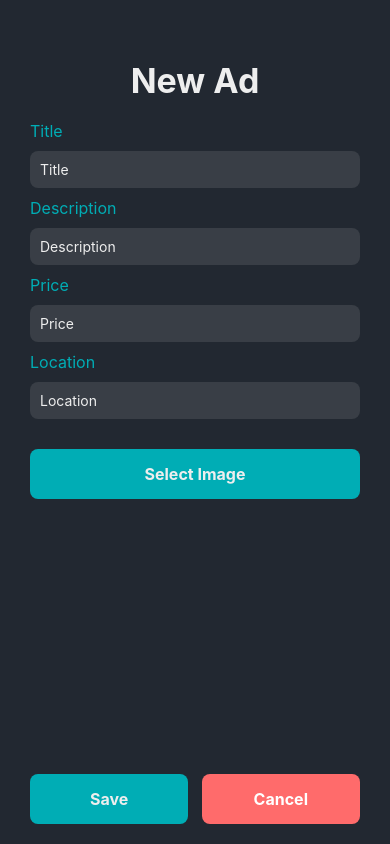
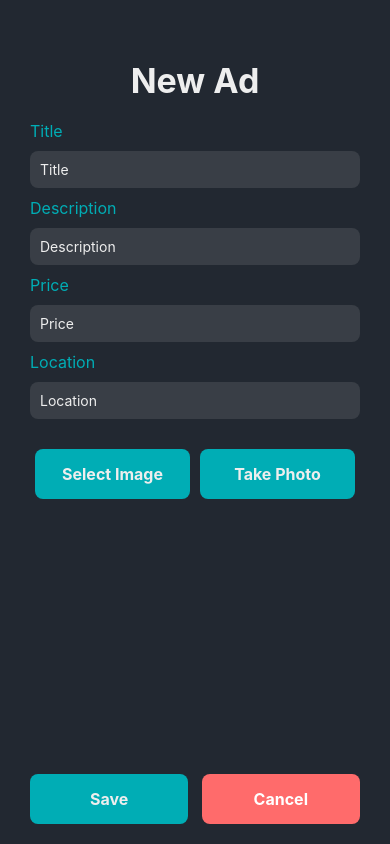
Before and after one commit to Hxnzo/BazaarMarketplace, a React Native app in the folder client/: screen /CreateProduct in a window 390 px wide. Built offline with nearby package versions, Linux system fonts and the light colour scheme.

Commit message:
added map and camera functionality

```diff
--- a/client/package.json
+++ b/client/package.json
@@ -24,6 +24,7 @@
     "react-native": "0.74.5",
     "react-native-dotenv": "^3.4.11",
     "react-native-image-picker": "^7.1.2",
+    "react-native-maps": "^1.20.1",
     "react-native-permissions": "^5.1.0",
     "react-native-safe-area-context": "^4.11.1",
     "react-native-screens": "^3.34.1"
--- a/client/screens/createProduct.js
+++ b/client/screens/createProduct.js
@@ -19,6 +19,23 @@ const CreateProduct = ({ navigation }) => {
 
     const result = await ImagePicker.launchImageLibraryAsync({
       mediaTypes: ImagePicker.MediaTypeOptions.Images,
+      allowsEditing: false,
+      quality: 1,
+    });
+
+    if (!result.canceled) {
+      setSelectedImage(result.assets[0].uri);
+    }
+  };
+
+  const takePhotoAsync = async () => {
+    const { status } = await ImagePicker.requestCameraPermissionsAsync();
+    if (status !== 'granted') {
+      alert('Sorry, we need camera permissions to make this work!');
+      return;
+    }
+
+    const result = await ImagePicker.launchCameraAsync({
       allowsEditing: false,
       quality: 1,
     });
@@ -108,9 +125,16 @@ const CreateProduct = ({ navigation }) => {
         <Text style={styles.label}>Location</Text>
         <TextInput style={styles.input} placeholder="Location" placeholderTextColor="#EEEEEE" value={location} onChangeText={setLocation}/>
 
-        <TouchableOpacity onPress={pickImageAsync} style={styles.imageButton}>
-          <Text style={styles.imageButtonText}>Select Image</Text>
-        </TouchableOpacity>
+        <View style={styles.imageButtonContainer}>
+          <TouchableOpacity onPress={pickImageAsync} style={styles.imageButton}>
+            <Text style={styles.imageButtonText}>Select Image</Text>
+          </TouchableOpacity>
+
+          <TouchableOpacity onPress={takePhotoAsync} style={styles.imageButton}>
+            <Text style={styles.imageButtonText}>Take Photo</Text>
+          </TouchableOpacity>
+        </View>
+
 
         {selectedImage && (
           <Image source={{ uri: selectedImage }} style={styles.imagePreview} />
@@ -160,12 +184,18 @@ const styles = StyleSheet.create({
     borderRadius: 8,
   },
 
+  imageButtonContainer: {
+    flexDirection: 'row',
+    justifyContent: 'space-between',
+    marginTop: 20,
+  },
   imageButton: {
     backgroundColor: '#00ADB5',
     padding: 15,
     borderRadius: 8,
-    marginTop: 20,
     alignItems: 'center',
+    flex: 1,
+    marginHorizontal: 5,
   },
 
   imageButtonText: {
--- a/client/screens/editProduct.js
+++ b/client/screens/editProduct.js
@@ -21,6 +21,23 @@ const EditProduct = ({ route, navigation }) => {
 
     const result = await ImagePicker.launchImageLibraryAsync({
       mediaTypes: ImagePicker.MediaTypeOptions.Images,
+      allowsEditing: false,
+      quality: 1,
+    });
+
+    if (!result.canceled) {
+      setSelectedImage(result.assets[0].uri);
+    }
+  };
+
+  const takePhotoAsync = async () => {
+    const { status } = await ImagePicker.requestCameraPermissionsAsync();
+    if (status !== 'granted') {
+      alert('Sorry, we need camera permissions to make this work!');
+      return;
+    }
+
+    const result = await ImagePicker.launchCameraAsync({
       allowsEditing: false,
       quality: 1,
     });
@@ -116,9 +133,15 @@ const EditProduct = ({ route, navigation }) => {
         <Text style={styles.label}>Location</Text>
         <TextInput style={styles.input} placeholder="Location" placeholderTextColor="#EEEEEE" value={location} onChangeText={setLocation} />
 
-        <TouchableOpacity onPress={pickImageAsync} style={styles.imageButton}>
-          <Text style={styles.imageButtonText}>Select Image</Text>
-        </TouchableOpacity>
+        <View style={styles.imageButtonContainer}>
+          <TouchableOpacity onPress={pickImageAsync} style={styles.imageButton}>
+            <Text style={styles.imageButtonText}>Select Image</Text>
+          </TouchableOpacity>
+
+          <TouchableOpacity onPress={takePhotoAsync} style={styles.imageButton}>
+            <Text style={styles.imageButtonText}>Take Photo</Text>
+          </TouchableOpacity>
+        </View>
 
         {selectedImage && (
           <Image source={{ uri: selectedImage }} style={styles.imagePreview} />
@@ -172,12 +195,18 @@ const styles = StyleSheet.create({
     borderRadius: 8,
   },
 
+  imageButtonContainer: {
+    flexDirection: 'row',
+    justifyContent: 'space-between',
+    marginTop: 20,
+  },
   imageButton: {
     backgroundColor: '#00ADB5',
     padding: 15,
     borderRadius: 8,
-    marginTop: 20,
     alignItems: 'center',
+    flex: 1,
+    marginHorizontal: 5,
   },
 
   imageButtonText: {
--- a/client/screens/viewProduct.js
+++ b/client/screens/viewProduct.js
@@ -1,19 +1,22 @@
 import React, { useEffect, useState } from 'react';
-import { View, Text, StyleSheet, Image, TouchableOpacity } from 'react-native';
+import { View, Text, StyleSheet, Image, TouchableOpacity, ScrollView } from 'react-native';
 import { FontAwesome } from '@expo/vector-icons';
+import MapView, { Marker } from 'react-native-maps';
 
 const ViewProduct = ({ route, navigation }) => {
   const { product } = route.params;
   const [userData, setUserData] = useState(null);
+  const [locationCoords, setLocationCoords] = useState(null);
+  const [region, setRegion] = useState(null); // State for the map region
 
   useEffect(() => {
     fetchUserData();
+    fetchCoordinates(product.location);
   }, []);
 
   const fetchUserData = async () => {
     try {
       const response = await fetch(`http://10.0.2.2:3001/api/user/${product.userId}`);
-
       if (response.ok) {
         const data = await response.json();
         setUserData(data);
@@ -25,7 +28,53 @@ const ViewProduct = ({ route, navigation }) => {
     }
   };
 
+  const fetchCoordinates = async (city) => {
+    try {
+      const response = await fetch(
+        `https://api.opencagedata.com/geocode/v1/json?q=${encodeURIComponent(
+          city
+        )}&key=0bb96fbf1f97407ba07ad06abe10b843`
+      );
+      if (response.ok) {
+        const data = await response.json();
+        if (data.results && data.results[0]) {
+          const { lat, lng } = data.results[0].geometry;
+          const initialRegion = {
+            latitude: lat,
+            longitude: lng,
+            latitudeDelta: 0.1,
+            longitudeDelta: 0.1,
+          };
+          setLocationCoords({ latitude: lat, longitude: lng });
+          setRegion(initialRegion); // Set the initial region
+        }
+      } else {
+        console.error('Error fetching coordinates');
+      }
+    } catch (error) {
+      console.error('Error:', error);
+    }
+  };
+
+  // Handlers for zoom in and zoom out
+  const zoomIn = () => {
+    setRegion((prevRegion) => ({
+      ...prevRegion,
+      latitudeDelta: prevRegion.latitudeDelta / 2,
+      longitudeDelta: prevRegion.longitudeDelta / 2,
+    }));
+  };
+
+  const zoomOut = () => {
+    setRegion((prevRegion) => ({
+      ...prevRegion,
+      latitudeDelta: prevRegion.latitudeDelta * 2,
+      longitudeDelta: prevRegion.longitudeDelta * 2,
+    }));
+  };
+
   return (
+    <ScrollView contentContainerStyle={styles.scrollContainer}>
       <View style={styles.container}>
         <TouchableOpacity style={styles.backButton} onPress={() => navigation.goBack()}>
           <FontAwesome name="arrow-left" size={20} color="#222831" />
@@ -48,18 +97,54 @@ const ViewProduct = ({ route, navigation }) => {
         <Text style={styles.sectionTitle}>Location</Text>
         <Text style={styles.location}>{product.location}</Text>
 
+        {/* Map */}
+        {region && (
+          <View style={styles.mapContainer}>
+            <MapView
+              style={styles.map}
+              region={region}
+              scrollEnabled={false} // Disable map scrolling to avoid conflicts
+            >
+              <Marker coordinate={locationCoords} title={product.location} />
+            </MapView>
+            <View style={styles.zoomControls}>
+              <TouchableOpacity style={styles.zoomButton} onPress={zoomIn}>
+                <Text style={styles.zoomText}>+</Text>
+              </TouchableOpacity>
+              <TouchableOpacity style={styles.zoomButton} onPress={zoomOut}>
+                <Text style={styles.zoomText}>-</Text>
+              </TouchableOpacity>
+            </View>
+          </View>
+        )}
+
+        {/* Contact Information */}
+        {userData && (
+          <View style={styles.contactContainer}>
+            <Text style={styles.sectionTitle}>Contact</Text>
+            <Text style={styles.contactInfo}>Phone Number: {userData.phoneNumber}</Text>
+          </View>
+        )}
+
         {/* User Information */}
         {userData && (
           <View style={styles.userContainer}>
             <FontAwesome name="user-circle" size={50} color="#EEEEEE" style={styles.userIcon} />
-          <Text style={styles.userName}>{userData.firstName} {userData.lastName}</Text>
+            <Text style={styles.userName}>
+              {userData.firstName} {userData.lastName}
+            </Text>
           </View>
         )}
       </View>
+    </ScrollView>
   );
 };
 
 const styles = StyleSheet.create({
+  scrollContainer: {
+    flexGrow: 1,
+  },
+
   container: {
     flex: 1,
     backgroundColor: '#222831',
@@ -126,10 +211,55 @@ const styles = StyleSheet.create({
     marginBottom: 20,
   },
 
+  mapContainer: {
+    position: 'relative',
+    width: '100%',
+    height: 250,
+    marginVertical: 20,
+  },
+
+  map: {
+    flex: 1,
+    borderRadius: 8,
+  },
+
+  zoomControls: {
+    position: 'absolute',
+    top: 10,
+    right: 10,
+    flexDirection: 'column',
+  },
+
+  zoomButton: {
+    backgroundColor: '#000000',
+    padding: 10,
+    marginVertical: 5,
+    borderRadius: 8,
+    alignItems: 'center',
+    justifyContent: 'center',
+  },
+
+  zoomText: {
+    fontSize: 18,
+    fontWeight: 'bold',
+    color: '#FFFFFF',
+  },
+
+  contactContainer: {
+    marginBottom: 15,
+    padding: 10,
+    borderRadius: 8,
+  },
+
+  contactInfo: {
+    fontSize: 16,
+    color: '#EEEEEE',
+  },
+
   userContainer: {
     flexDirection: 'row',
     alignItems: 'center',
-    marginTop: 20,
+    marginTop: 10,
   },
 
   userIcon: {
```
Also changed, not shown: 1 other file (tests, documents, lock files or other folders). Lines whose indentation alone changed are shown as unchanged.
